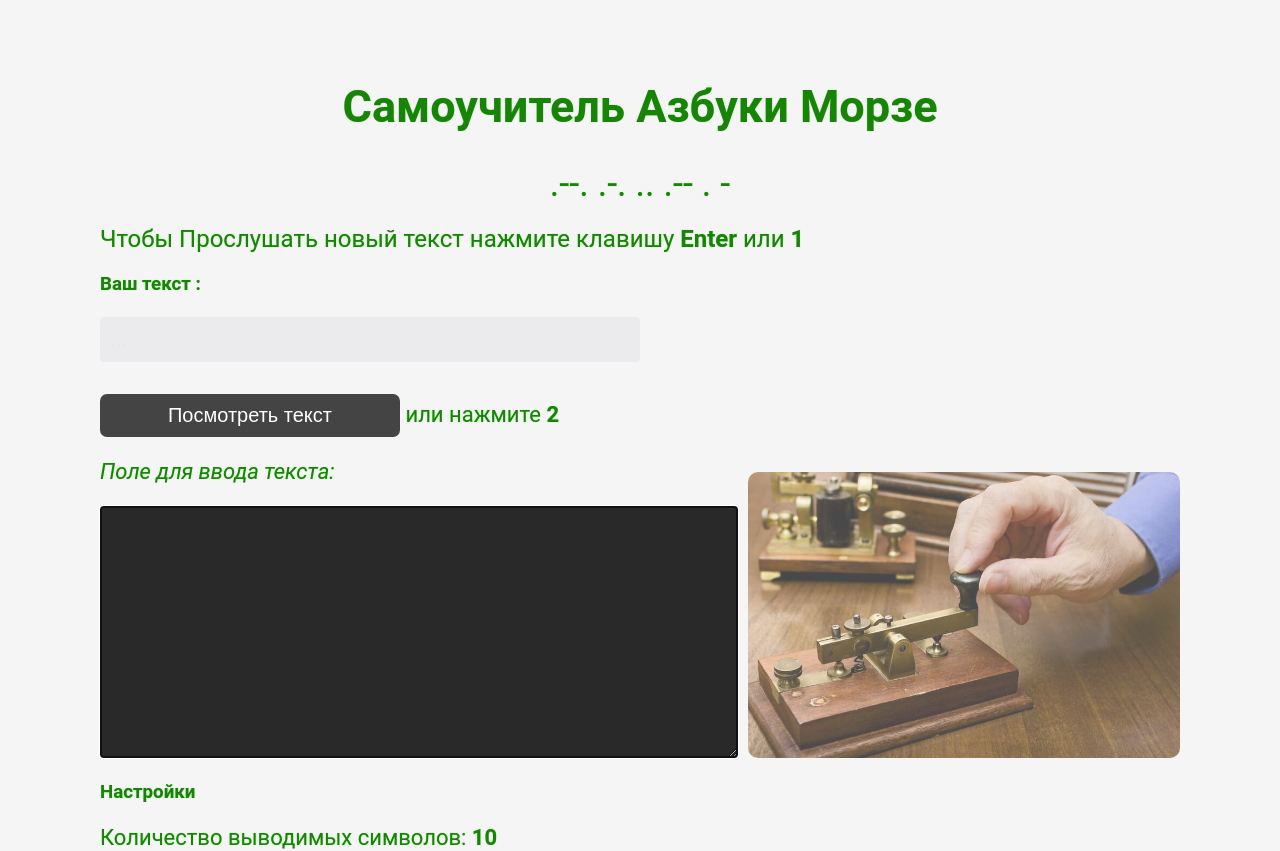
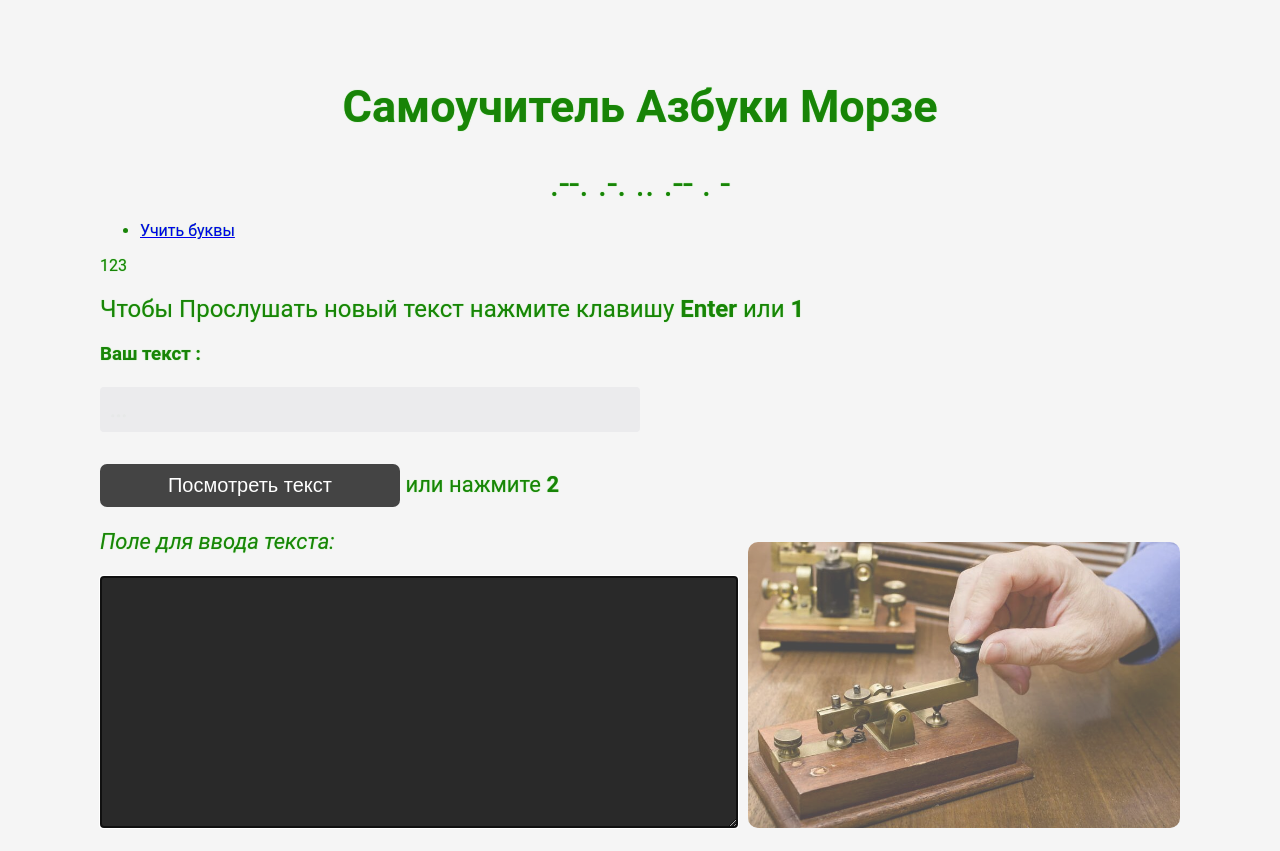
Before and after one commit to dr-Andrei/study-morze, a React (Create React App) app: page /learnletters in a window 1280 px wide. Shown: the top 851 px of the page. Built offline with nearby package versions, Linux system fonts and the light colour scheme.

Commit message:
Добавляем новую страницу для изучения основ

```diff
--- a/package.json
+++ b/package.json
@@ -11,6 +11,7 @@
     "react": "^18.2.0",
     "react-confirm": "^0.2.3",
     "react-dom": "^18.2.0",
+    "react-router-dom": "^6.9.0",
     "react-scripts": "^5.0.1",
     "web-vitals": "^2.1.4"
   },
--- a/src/App.js
+++ b/src/App.js
@@ -2,6 +2,8 @@ import React from 'react';
 import './App.css';
 import morse from 'morse-decoder';
 import mashine from './img/mashine.jpg';
+import { BrowserRouter as Router, Switch, Route, Link, Routes } from 'react-router-dom';
+import LearnLetters from './LearnLetters';
 const fortune = require('fortune-cookie-ru');
 
 
@@ -79,7 +81,15 @@ class App extends React.Component {
         <header>
           <h1>Самоучитель Азбуки Морзе</h1>
           <p className='App__p'>.--. .-. .. .-- . -</p>
+          <ul>
+            <li><a href="/learnletters">Учить буквы</a></li>
+          </ul>
         </header>
+        <Router>
+          <Routes>
+            <Route path="/learnletters" element={<LearnLetters />} />
+          </Routes>
+        </Router>
         <main>
           <h2>Чтобы Прослушать новый текст нажмите клавишу <b>Enter</b> или <b>1</b></h2>
           <div className='App_work-area'>
@@ -98,6 +108,8 @@ class App extends React.Component {
           <p>Количество выводимых символов: <b>{this.state.countLetters}</b></p>
           <input className="footer-edit__count-letters" type="range" name="" max="100" min="3" onChange={this.f_countLetters} value={this.state.countLetters} />
         </footer>
+
+
       </div>
     );
   }
--- /dev/null
+++ b/src/LearnLetters/index.js
@@ -0,0 +1,21 @@
+import React from 'react';
+import morse from 'morse-decoder';
+const fortune = require('fortune-cookie-ru');
+
+
+class learnLetters extends React.Component {
+    constructor(props) {
+        super(props);
+
+    }
+
+    render() {
+        return (
+            <div>
+                123
+            </div>
+        );
+    }
+}
+
+export default learnLetters;
```
Also changed, not shown: 1 other file (tests, documents, lock files or other folders).
